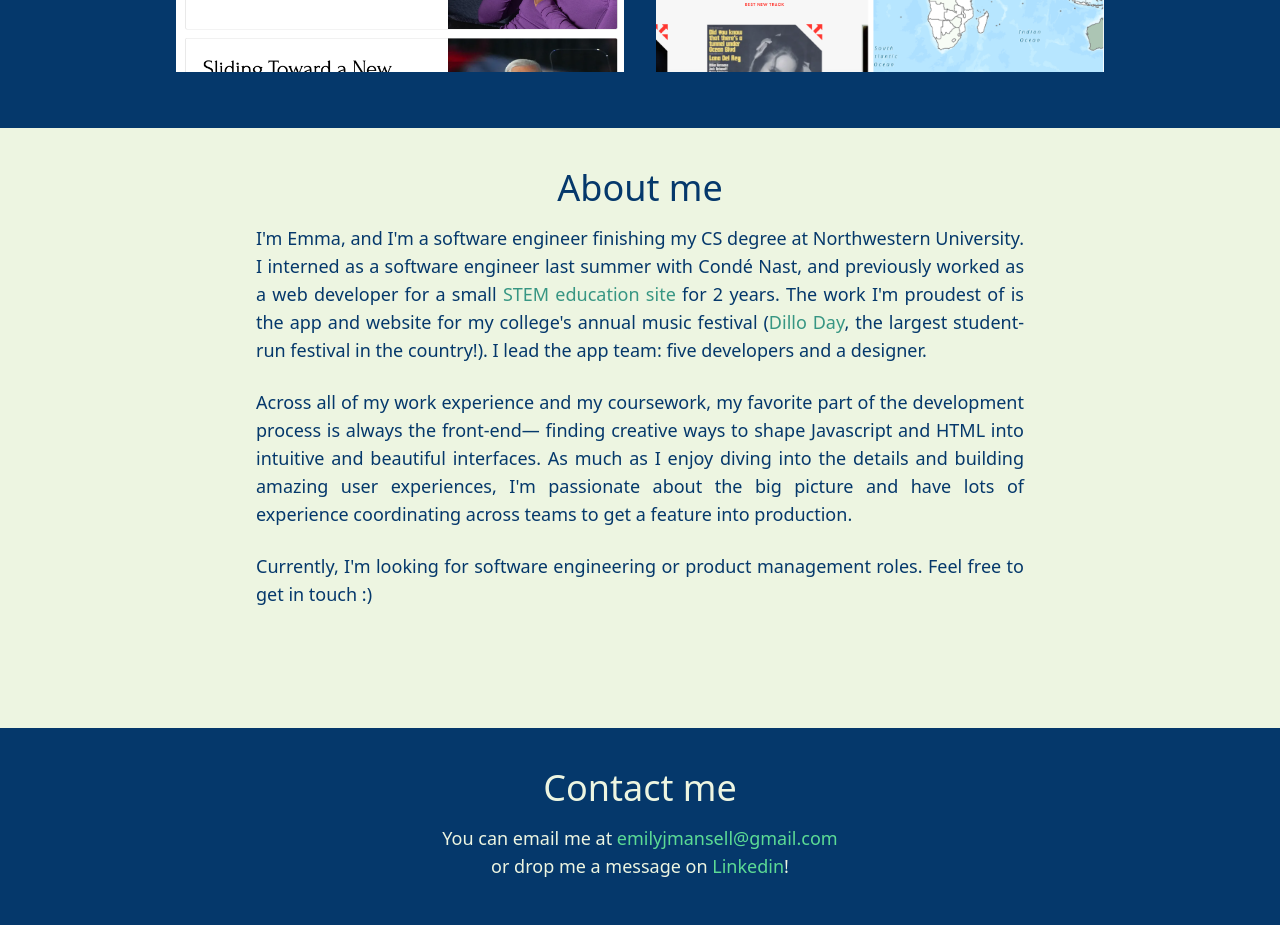
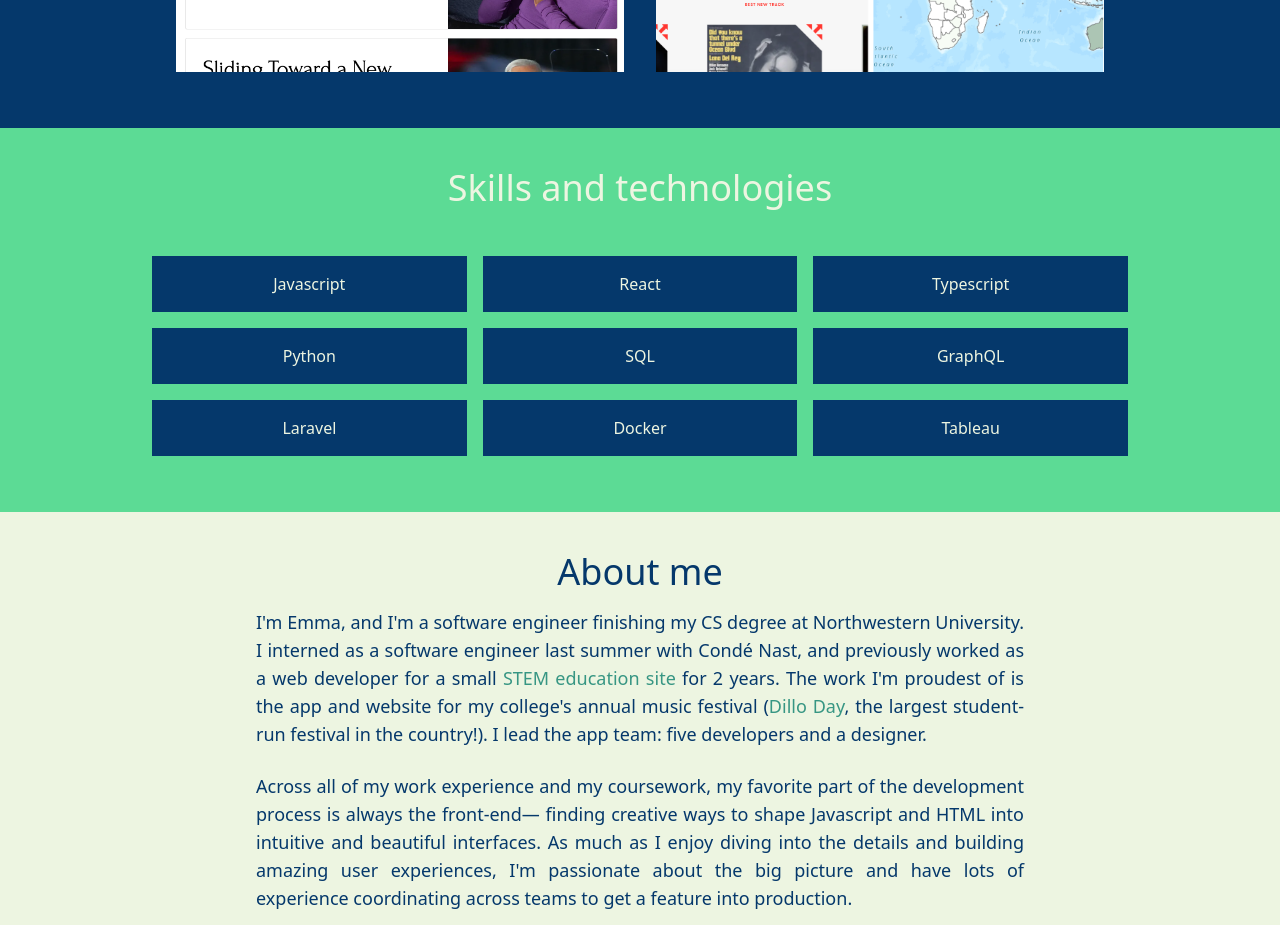
Before and after one commit to 7emansell/7emansell.github.io, a React (Create React App) app: page / in a window 1280 px wide. Shown: the part 1100-2025 px from the top of the page. Built offline with nearby package versions, Linux system fonts and the light colour scheme.

Commit message:
add skills

```diff
--- a/src/App.js
+++ b/src/App.js
@@ -5,6 +5,7 @@ import Navbar from "./components/Navbar";
 import Projects from "./components/Projects";
 import About from "./components/About";
 import Footer from './components/Footer';
+import Skills from './components/Skills';
 
 export default function App() {
   return (
@@ -12,6 +13,7 @@ export default function App() {
       <Navbar />
       <Header />
       <Projects />
+      <Skills />
       <About />
       <Contact />
       <Footer />
--- a/src/components/Projects.js
+++ b/src/components/Projects.js
@@ -22,8 +22,8 @@ export default function Projects() {
                                     className="absolute inset-0 w-full h-full object-cover object-center"
                                     src={project.image}
                                 />
-                                <div className="px-8 py-10 relative z-10 w-full h-full border-4 border-gray-800 bg-gray-900 opacity-0 hover:opacity-100">
-                                    <h2 className="tracking-widest text-sm title-font font-medium text-[#379684] mb-1">
+                                <div className="px-8 py-10 relative z-10 w-full h-full border-4 border-[#379683] bg-[#2b7969] opacity-0 hover:opacity-100">
+                                    <h2 className="tracking-widest text-sm title-font font-medium text-[#5cdb95] mb-1">
                                         {project.subtitle}
                                     </h2>
                                     <h1 className="title-font text-lg font-medium text-[#edf5e1] mb-3">
--- /dev/null
+++ b/src/components/Skills.js
@@ -0,0 +1,27 @@
+import React from "react";
+import { skills } from "../data";
+
+export default function Skills() {
+    return (
+        <section id="skills">
+            <div className="container px-5 py-10 mx-auto">
+                <div className="text-center mb-10">
+                    <h1 className="sm:text-4xl text-3xl font-medium title-font text-[#edf5e1] mb-4">
+                        Skills and technologies
+                    </h1>
+                </div>
+                <div className="flex flex-wrap lg:w-4/5 sm:mx-auto sm:mb-2 -mx-2">
+                    {skills.map((skill) => (
+                        <div key={skill} className="p-2 sm:w-1/3 w-1/3">
+                            <div className="bg-[#05386b] flex p-4 h-full justify-center items-center">
+                                <span className="title-font font-medium text-[#edf5e1]">
+                                    {skill.title}
+                                </span>
+                            </div>
+                        </div>
+                    ))}
+                </div>
+            </div>
+        </section>
+    );
+}
--- a/src/data.js
+++ b/src/data.js
@@ -32,3 +32,15 @@ export const projects = [
         link: "https://github.com/7emansell/musicbrainzscraper",
     },
 ]
+
+export const skills = [
+    { title: "Javascript" },
+    { title: "React" },
+    { title: "Typescript" },
+    { title: "Python" },
+    { title: "SQL" },
+    { title: "GraphQL" },
+    { title: "Laravel" },
+    { title: "Docker" },
+    { title: "Tableau" },
+]
```
Also changed, not shown: public/manifest.json.
